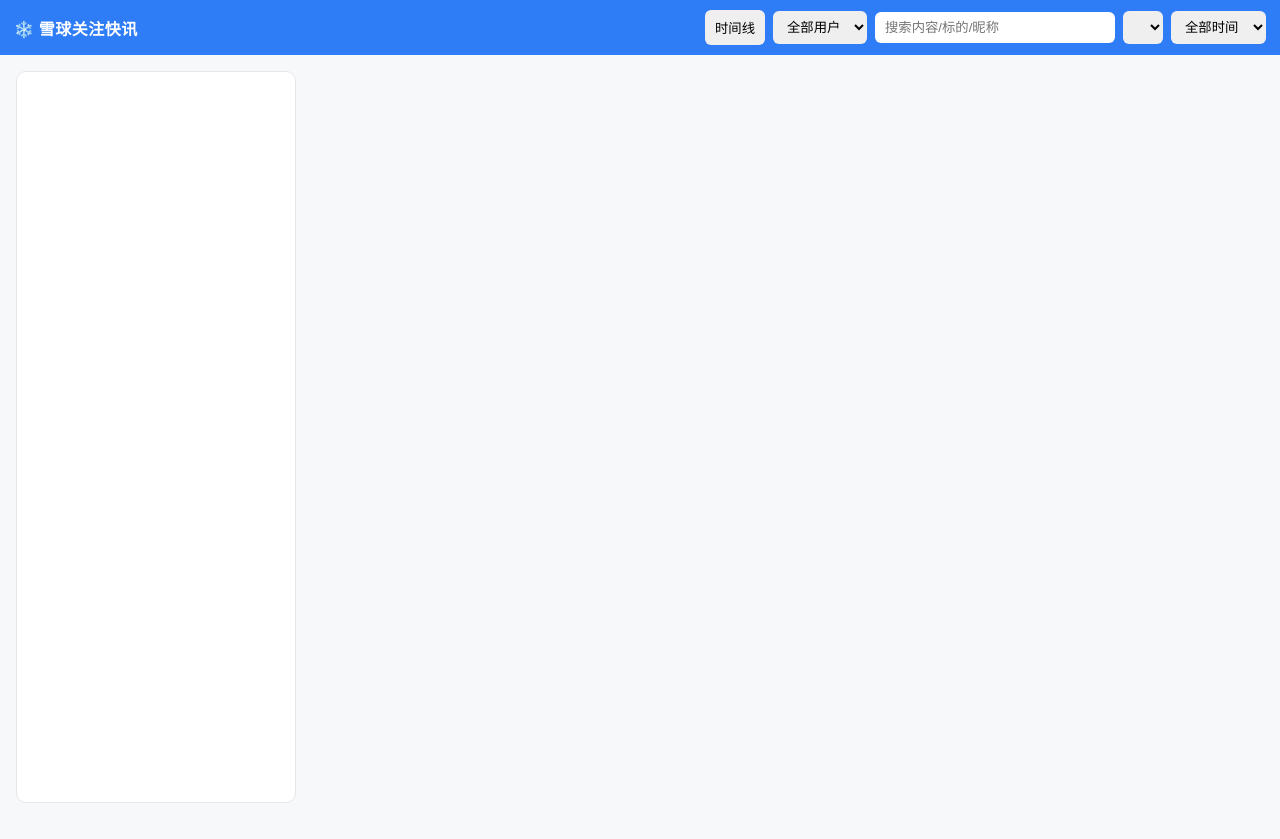
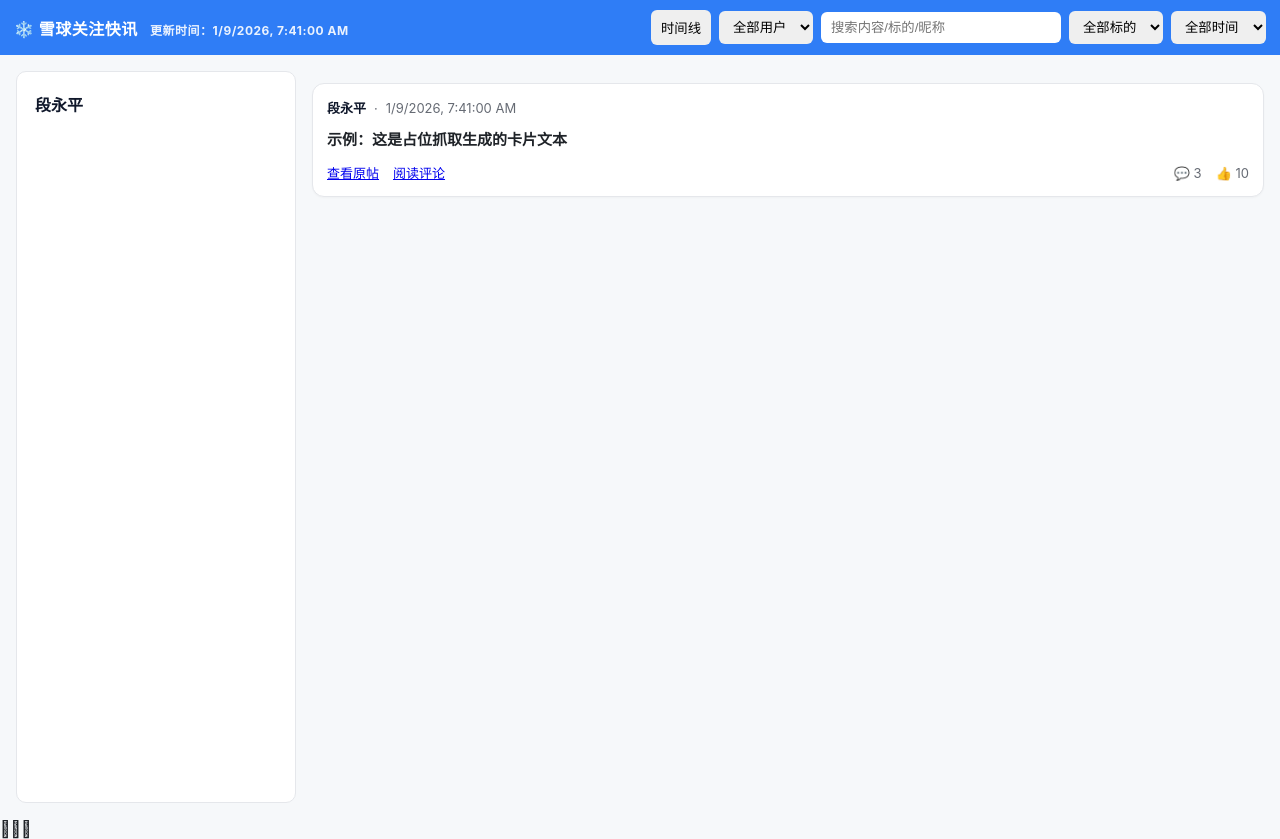
Before and after one commit to JohnWish1590/xueqiu, a website: page web/index.html in a window 1280 px wide. Drawn offline with Linux system fonts and the light colour scheme; no server answers.

Commit message:
Add files via upload

```diff
--- a/web/app.js
+++ b/web/app.js
@@ -1,146 +1,273 @@
-// app.js：时间线默认显示（所有用户），修复昵称与原图浮窗逻辑（强制 raw），并支持移动端顶部选择
+// app.js 强化修复版：
+// - 默认显示“时间线”（所有用户），时间越晚越靠前
+// - 顶部时间线按钮一键切回所有用户；用户下拉支持桌面/移动端
+// - 若 byUser 为空，从 timeline 动态构造用户列表，避免下拉无选项
+// - 昵称优先使用 web/nicknames.json（覆盖），再用数据中的 user_name
+// - 图片：正文与链接中的缩略图(!thumb.jpg)行内显示；点击缩略图或链接，浮窗显示原图(!raw.jpg)
+// - 引用“回复@…”自动灰底块
+// - 数据加载带缓存破坏参数 v，避免手机端不刷新
+
 (async function(){
   const $ = (sel)=>document.querySelector(sel);
+  const ts = Date.now();
 
-  // 读取数据（禁止缓存，确保最新）
-  const ts = Date.now();
+  // 加载数据（带版本参数避免缓存）
   const dataResp = await fetch(`./data/index.json?v=${ts}`);
-  const data = await dataResp.json();
-  const byUser = data.byUser||{};
-  const byTicker = data.byTicker||{};
-  const timeline = data.timeline||[];
+  const data = await dataResp.json().catch(()=>({ byUser:{}, byTicker:{}, timeline:[] }));
+  const byUser = data.byUser || {};
+  const byTicker = data.byTicker || {};
+  const timeline = Array.isArray(data.timeline) ? data.timeline : [];
 
   // 更新时间（优先 build.json）
   let deployedAt = null;
-  try { const build = await (await fetch(`./build.json?v=${ts}`)).json(); if(build && build.deployedAt) deployedAt = new Date(build.deployedAt); } catch{}
-  if(!deployedAt){ const latest = timeline.reduce((m,i)=>{ const t=new Date(i.created_at).getTime(); return isNaN(t)?m:Math.max(m,t); },0); deployedAt = latest? new Date(latest): new Date(); }
-  const inline = $('#lastUpdateInline'); if(inline) inline.textContent = `更新时间：${deployedAt.toLocaleString()}`;
+  try {
+    const build = await (await fetch(`./build.json?v=${ts}`)).json();
+    if (build && build.deployedAt) deployedAt = new Date(build.deployedAt);
+  } catch {}
+  if (!deployedAt) {
+    const latest = timeline.reduce((m,i)=>{
+      const t = new Date(i.created_at).getTime();
+      return Number.isFinite(t) ? Math.max(m,t) : m;
+    }, 0);
+    deployedAt = latest ? new Date(latest) : new Date();
+  }
+  const inline = $('#lastUpdateInline');
+  if (inline) inline.textContent = `更新时间：${deployedAt.toLocaleString()}`;
 
-  // 覆盖昵称（先用前端，再补数据，避免回退数字）
+  // 加载昵称覆盖
   let overrides = {};
-  try { overrides = await (await fetch(`./nicknames.json?v=${ts}`)).json(); } catch{}
+  try {
+    overrides = await (await fetch(`./nicknames.json?v=${ts}`)).json();
+  } catch {}
   const defaultOverrides = { "1936609590":"逸修1", "3350642636":"亲爱的阿兰", "7708198303":"星辰大海的边界" };
   overrides = { ...defaultOverrides, ...overrides };
 
+  // 生成 id->name 映射
   const idName = new Map();
-  Object.keys(overrides).forEach(k=>{ const uid=Number(k); const nm=String(overrides[k]||'').trim(); if(nm) idName.set(uid, nm); });
-  Object.keys(byUser).forEach(k=>{ const uid=Number(k); const arr=byUser[k]; const nm=arr && arr[0] && arr[0].user_name ? String(arr[0].user_name).trim(): ''; if(nm && !idName.has(uid)) idName.set(uid, nm); });
-  timeline.forEach(it=>{ const uid=Number(it.user_id); const nm=it.user_name? String(it.user_name).trim(): ''; if(nm && !idName.has(uid)) idName.set(uid, nm); });
-  const nameOf = (uid)=>{ const nm=idName.get(Number(uid)); return nm && nm.trim()? nm : `用户${uid}`; };
+  Object.keys(overrides).forEach(k=>{
+    const uid = Number(k);
+    const nm = String(overrides[k]||'').trim();
+    if (nm) idName.set(uid, nm);
+  });
+  Object.keys(byUser).forEach(k=>{
+    const uid = Number(k);
+    const arr = byUser[k];
+    const nm = arr && arr[0] && arr[0].user_name ? String(arr[0].user_name).trim() : '';
+    if (nm && !idName.has(uid)) idName.set(uid, nm);
+  });
+  timeline.forEach(it=>{
+    const uid = Number(it.user_id);
+    const nm = it.user_name ? String(it.user_name).trim() : '';
+    if (nm && !idName.has(uid)) idName.set(uid, nm);
+  });
+  const nameOf = (uid)=>{
+    const nm = idName.get(Number(uid));
+    return nm && nm.trim() ? nm : `用户${uid}`;
+  };
 
-  // 顶部选择器与侧栏
-  const userList = $('#userList');
+  // 构造用户列表：优先 byUser；若为空，按 timeline 唯一 user_id 构造
+  let userListArr = Object.keys(byUser).map(k=>Number(k));
+  if (!userListArr.length) {
+    const s = new Set();
+    timeline.forEach(i=>{ if (Number.isFinite(Number(i.user_id))) s.add(Number(i.user_id)); });
+    userListArr = Array.from(s);
+  }
+  // 生成用户对象并按昵称排序
+  const users = userListArr.map(uid=>({ id: uid, name: nameOf(uid) }))
+                           .sort((a,b)=> (a.name||'').localeCompare(b.name||''));
+
+  // 渲染侧栏用户（桌面）
+  const userListEl = $('#userList');
   const userTpl = document.getElementById('userItemTpl');
-  const users = Object.keys(byUser).map(k=>({ id:Number(k), name:nameOf(Number(k)) }))
-                    .sort((a,b)=>(a.name||'').localeCompare(b.name||''));
-  if(userList){ userList.innerHTML=''; users.forEach(u=>{ const node=userTpl.content.cloneNode(true); const a=node.querySelector('.nick'); a.textContent=u.name; a.href=`https://xueqiu.com/u/${u.id}`; a.addEventListener('click', e=>{ e.preventDefault(); render({ userId:u.id }); }); userList.appendChild(node); }); }
+  if (userListEl && userTpl) {
+    userListEl.innerHTML = '';
+    users.forEach(u=>{
+      const node = userTpl.content.cloneNode(true);
+      const a = node.querySelector('.nick');
+      a.textContent = u.name;
+      a.href = `https://xueqiu.com/u/${u.id}`;
+      a.addEventListener('click', (e)=>{ e.preventDefault(); render({ userId: u.id }); });
+      userListEl.appendChild(node);
+    });
+  }
+
+  // 顶部用户下拉（手机/桌面均可用）
   const userSelect = $('#userSelect');
-  if(userSelect){ userSelect.innerHTML = '<option value="all">全部用户</option>' + users.map(u=>`<option value="${u.id}">${u.name}</option>`).join(''); userSelect.addEventListener('change', ()=>{ const val=userSelect.value; render({ userId: val==='all'? null : Number(val)}); }); }
+  if (userSelect) {
+    userSelect.innerHTML = '<option value="all">全部用户</option>' + users.map(u=>`<option value="${u.id}">${u.name}</option>`).join('');
+    userSelect.addEventListener('change', ()=>{
+      const val = userSelect.value;
+      render({ userId: val === 'all' ? null : Number(val) });
+    });
+  }
 
-  // 时间线按钮：一键切回“所有用户”
+  // 顶部“时间线”按钮：一键切回所有用户（按时间排序）
   const timelineBtn = $('#timelineBtn');
-  if(timelineBtn){ timelineBtn.addEventListener('click', ()=>{ if(userSelect){ userSelect.value='all'; } render({ userId:null }); }); }
+  if (timelineBtn) {
+    timelineBtn.addEventListener('click', ()=>{
+      if (userSelect) userSelect.value = 'all';
+      render({ userId: null });
+    });
+  }
 
-  // 标的选择
+  // 标的下拉
   const tickers = Object.keys(byTicker).sort();
-  const tickerSelect = $('#tickerSelect'); if(tickerSelect){ tickerSelect.innerHTML = '<option value="all">全部标的</option>' + tickers.map(t=>`<option value="${t}">${t}</option>`).join(''); }
+  const tickerSelect = $('#tickerSelect');
+  if (tickerSelect) {
+    tickerSelect.innerHTML = '<option value="all">全部标的</option>' + tickers.map(t=>`<option value="${t}">${t}</option>`).join('');
+  }
 
-  // 读/未读
-  const storeKey='xq_read_hashes';
+  // 读/未读存储
+  const storeKey = 'xq_read_hashes';
   const getRead = ()=> new Set(JSON.parse(localStorage.getItem(storeKey)||'[]'));
-  const setRead = s => localStorage.setItem(storeKey, JSON.stringify(Array.from(s)));
+  const setRead = s  => localStorage.setItem(storeKey, JSON.stringify(Array.from(s)));
 
-  // imedao 链接：缩略图/原图（强制 raw）
+  // imedao 链接转换：缩略图/原图（点击始终开原图）
   function getThumbAndRaw(u){
-    try{
+    try {
       const url = new URL(u);
       const isImedao = url.hostname.includes('xqimg.imedao.com');
-      if(!isImedao) return { thumb:u, raw:u };
-      const path = url.pathname; const excl = path.indexOf('!'); const base = excl>0? path.slice(0,excl): path;
+      if (!isImedao) return { thumb: u, raw: u };
+      const path = url.pathname;
+      const excl = path.indexOf('!');
+      const base = excl > 0 ? path.slice(0, excl) : path;
       const thumbUrl = new URL(url); thumbUrl.pathname = `${base}!thumb.jpg`;
       const rawUrl   = new URL(url); rawUrl.pathname   = `${base}!raw.jpg`;
       return { thumb: thumbUrl.toString(), raw: rawUrl.toString() };
-    }catch{
+    } catch {
       const base = u.replace(/!(?:thumb|raw|large|\w+)(?:\.\w+)?$/, '');
       return { thumb: `${base}!thumb.jpg`, raw: `${base}!raw.jpg` };
     }
   }
 
-  // 收集所有图片链接（正文文本、HTML、锚点、img[src]）
+  // 提取所有可能的图片链接（正文、a[href]、img[src]）
   function extractAllImageLinks(body){
     const urls = new Set();
-    const html = body.innerHTML||'';
+    const html = body.innerHTML || '';
     const re = /(https?:\/\/[^\s"']+\.(?:jpg|jpeg|png)(?:![\w.]+)?)/gi;
-    let m; while((m=re.exec(html))){ urls.add(m[1]); }
+    let m; while ((m = re.exec(html))) urls.add(m[1]);
     body.querySelectorAll('a').forEach(a=>{ const href=a.getAttribute('href')||''; if(/\.(jpg|jpeg|png)(!\w+\.\w+)?$/i.test(href) || href.includes('xqimg.imedao.com')) urls.add(href); });
-    body.querySelectorAll('img').forEach(img=>{ const src=img.getAttribute('src')||''; if(src) urls.add(src); });
+    body.querySelectorAll('img').forEach(img=>{ const src=img.getAttribute('src')||''; if (src) urls.add(src); });
     return Array.from(urls);
   }
 
-  // 引用灰底块
-  function wrapQuotes(body){ let html = body.innerHTML; html = html.replace(/(回复@[^：<]+：[^
-<]*)(<br\s*\/?|$)/g, '<div class="quote">$1</div>$2'); body.innerHTML = html; }
+  // 引用块：将“回复@…：”包裹为灰底
+  function wrapQuotes(body){
+    let html = body.innerHTML;
+    html = html.replace(/(回复@[^：<]+：[^[<]]*)(<br\s*\/?|$)/g, '<div class="quote">$1</div>$2');
+    body.innerHTML = html;
+  }
 
   // 浮窗
-  const lightbox = $('#lightbox'); const lightboxContent = $('#lightboxContent');
+  const lightbox = $('#lightbox');
+  const lightboxContent = $('#lightboxContent');
   const closeLightbox = ()=>{ lightbox.classList.remove('active'); lightboxContent.innerHTML=''; currentImgs=[]; curIdx=0; };
   $('#lightboxClose').addEventListener('click', closeLightbox);
-  lightbox.addEventListener('click', e=>{ if(e.target===lightbox) closeLightbox(); });
-  let currentImgs=[]; let curIdx=0; const showImg = (idx)=>{ lightboxContent.innerHTML = `<img src="${currentImgs[idx]}" alt="image">`; };
-  const openLightbox = (imgs)=>{ currentImgs=imgs; curIdx=0; showImg(0); lightbox.classList.add('active'); };
-  document.addEventListener('keydown', e=>{ if(!lightbox.classList.contains('active')) return; if(e.key==='Escape') return closeLightbox(); if(e.key==='ArrowRight'){ curIdx=(curIdx+1)%currentImgs.length; showImg(curIdx);} if(e.key==='ArrowLeft'){ curIdx=(curIdx-1+currentImgs.length)%currentImgs.length; showImg(curIdx);} });
+  lightbox.addEventListener('click', (e)=>{ if (e.target === lightbox) closeLightbox(); });
+  let currentImgs = []; let curIdx = 0;
+  const showImg = (idx)=>{ lightboxContent.innerHTML = `<img src="${currentImgs[idx]}" alt="image">`; };
+  const openLightbox = (imgs)=>{ currentImgs = imgs; curIdx = 0; showImg(0); lightbox.classList.add('active'); };
+  document.addEventListener('keydown', (e)=>{
+    if (!lightbox.classList.contains('active')) return;
+    if (e.key === 'Escape') return closeLightbox();
+    if (e.key === 'ArrowRight') { curIdx = (curIdx+1) % currentImgs.length; showImg(curIdx); }
+    if (e.key === 'ArrowLeft')  { curIdx = (curIdx-1+currentImgs.length) % currentImgs.length; showImg(curIdx); }
+  });
 
-  function render({ userId=null }={}){
-    // 顶部选择优先生效；默认时间线（所有用户）
-    const topSel = $('#userSelect'); if(userId===null && topSel && topSel.value && topSel.value!=='all'){ userId = Number(topSel.value); }
-    const kw = ($('#kw').value||'').trim().toLowerCase();
-    const tSel = $('#tickerSelect')? $('#tickerSelect').value : 'all';
-    const dSel = $('#dateSelect')? $('#dateSelect').value : 'all';
-    const now = Date.now(); const day=86400000;
-    const inRange = t=>{ if(dSel==='all') return true; const ts=new Date(t.created_at).getTime(); if(dSel==='1d') return (now-ts)<=day; if(dSel==='7d') return (now-ts)<=day*7; if(dSel==='30d') return (now-ts)<=day*30; return true; };
+  function render({ userId = null } = {}){
+    // 顶部选择优先生效；userId = null 表示“时间线”（所有用户）
+    const topSel = $('#userSelect');
+    if (userId === null && topSel && topSel.value && topSel.value !== 'all') {
+      userId = Number(topSel.value);
+    }
 
-    const list = (userId? (byUser[userId]||[]) : timeline)
-      .filter(i=> (tSel==='all' || (i.tickers||[]).includes(tSel)))
-      .filter(i=> inRange(i))
-      .filter(i=> !kw || ((i.text||'').toLowerCase().includes(kw) || (i.title||'').toLowerCase().includes(kw) || nameOf(i.user_id).toLowerCase().includes(kw)))
-      .sort((a,b)=> new Date(b.created_at) - new Date(a.created_at));
+    const kw = ($('#kw')?.value || '').trim().toLowerCase();
+    const tSel = $('#tickerSelect')?.value || 'all';
+    const dSel = $('#dateSelect')?.value || 'all';
 
-    const tl = $('#timeline'); tl.innerHTML='';
+    const now = Date.now(); const day = 86400000;
+    const inRange = (t)=>{
+      if (dSel === 'all') return true;
+      const ts = new Date(t.created_at).getTime();
+      if (!Number.isFinite(ts)) return false;
+      if (dSel === '1d')  return (now - ts) <= day;
+      if (dSel === '7d')  return (now - ts) <= day*7;
+      if (dSel === '30d') return (now - ts) <= day*30;
+      return true;
+    };
+
+    const list = (userId ? (byUser[userId] || []) : timeline)
+      .filter(i => (tSel === 'all' || (i.tickers || []).includes(tSel)))
+      .filter(inRange)
+      .filter(i => !kw || ((i.text || '').toLowerCase().includes(kw) || (i.title || '').toLowerCase().includes(kw) || nameOf(i.user_id).toLowerCase().includes(kw)))
+      .sort((a,b) => new Date(b.created_at) - new Date(a.created_at));
+
+    const tl = $('#timeline'); tl.innerHTML = '';
     const tpl = document.getElementById('cardTpl');
     const read = getRead();
 
-    list.forEach(item=>{
+    list.forEach(item => {
       const node = tpl.content.cloneNode(true);
-      const art = node.querySelector('.card');
-      const nick=node.querySelector('.nick'); nick.textContent = nameOf(item.user_id); nick.href = `https://xueqiu.com/u/${item.user_id}`;
+      const art  = node.querySelector('.card');
+      const nick = node.querySelector('.nick');
+      nick.textContent = nameOf(item.user_id);
+      nick.href = `https://xueqiu.com/u/${item.user_id}`;
       node.querySelector('.time').textContent = new Date(item.created_at).toLocaleString();
 
-      const body = node.querySelector('.card-body'); body.innerHTML = (item.text||item.title||'');
+      const body = node.querySelector('.card-body');
+      body.innerHTML = (item.text || item.title || '');
       wrapQuotes(body);
 
-      // 收集图片并附加缩略图；点击/链接一律开原图
+      // 收集图片并附加缩略图；点击或链接一律开原图（!raw.jpg）
       const links = extractAllImageLinks(body);
-      links.forEach(href=>{ const pair=getThumbAndRaw(href); const img=document.createElement('img'); img.className='inline-img'; img.src=pair.thumb; img.addEventListener('click', ()=> openLightbox([pair.raw])); body.appendChild(img); });
-      body.querySelectorAll('a').forEach(a=>{ const href=a.getAttribute('href')||''; if(href.includes('xqimg.imedao.com')){ const pair=getThumbAndRaw(href); a.addEventListener('click', (e)=>{ e.preventDefault(); openLightbox([pair.raw]); }); }});
+      if (links.length) {
+        const raws = links.map(href => getThumbAndRaw(href).raw);
+        links.forEach(href => {
+          const pair = getThumbAndRaw(href);
+          // 行内缩略图
+          const img = document.createElement('img');
+          img.className = 'inline-img';
+          img.src = pair.thumb;
+          img.addEventListener('click', () => openLightbox([pair.raw]));
+          body.appendChild(img);
+        });
+        // 拦截“查看图片”类链接
+        body.querySelectorAll('a').forEach(a => {
+          const href = a.getAttribute('href') || '';
+          if (href.includes('xqimg.imedao.com')) {
+            const raw = getThumbAndRaw(href).raw;
+            a.addEventListener('click', (e) => { e.preventDefault(); openLightbox([raw]); });
+          }
+        });
+      }
 
-      const origin=node.querySelector('.origin'); origin.href = item.url||`https://xueqiu.com/u/${item.user_id}`;
-      const readComments=node.querySelector('.read-comments'); readComments.href = (item.url||`https://xueqiu.com/u/${item.user_id}`);
+      const origin = node.querySelector('.origin'); origin.href = item.url || `https://xueqiu.com/u/${item.user_id}`;
+      const readComments = node.querySelector('.read-comments'); readComments.href = (item.url || `https://xueqiu.com/u/${item.user_id}`);
 
-      const counts=node.querySelector('.counts'); const cc=Number(item.comments_count||0), lc=Number(item.likes_count||0); if(cc+lc>0){ counts.innerHTML = `<span class="icon">💬 ${cc}</span><span class="icon">👍 ${lc}</span>`; }
+      const counts = node.querySelector('.counts');
+      const cc = Number(item.comments_count || 0), lc = Number(item.likes_count || 0);
+      if (cc + lc > 0) counts.innerHTML = `<span class="icon">💬 ${cc}</span><span class="icon">👍 ${lc}</span>`;
 
-      const isRead = read.has(item.hash); art.classList.add(isRead? 'read':'unread');
-      art.addEventListener('click', (e)=>{ if(!(e.target.closest('a')||e.target.closest('img.inline-img'))){ const s=getRead(); s.add(item.hash); setRead(s); art.classList.remove('unread'); art.classList.add('read'); } });
-      origin.addEventListener('click', ()=>{ const s=getRead(); s.add(item.hash); setRead(s); });
-      readComments.addEventListener('click', ()=>{ const s=getRead(); s.add(item.hash); setRead(s); });
+      const isRead = read.has(item.hash);
+      art.classList.add(isRead ? 'read' : 'unread');
+      art.addEventListener('click', (e) => {
+        if (!(e.target.closest('a') || e.target.closest('img.inline-img'))) {
+          const s = getRead(); s.add(item.hash); setRead(s); art.classList.remove('unread'); art.classList.add('read');
+        }
+      });
+      origin.addEventListener('click', () => { const s = getRead(); s.add(item.hash); setRead(s); });
+      readComments.addEventListener('click', () => { const s = getRead(); s.add(item.hash); setRead(s); });
 
       tl.appendChild(node);
     });
   }
 
-  if($('#tickerSelect')) $('#tickerSelect').addEventListener('change', ()=> render({}));
-  if($('#dateSelect')) $('#dateSelect').addEventListener('change',  ()=> render({}));
-  if($('#kw'))          $('#kw').addEventListener('input',      ()=> render({}));
+  // 事件绑定
+  $('#tickerSelect')?.addEventListener('change', () => render({ userId: null }));
+  $('#dateSelect')?.addEventListener('change',  () => render({ userId: null }));
+  $('#kw')?.addEventListener('input',          () => render({ userId: null }));
+  $('#timelineBtn')?.addEventListener('click', () => { $('#userSelect') && ($('#userSelect').value = 'all'); render({ userId: null }); });
 
-  // 默认显示：时间线（所有用户）
-  render({ userId:null });
+  // 默认渲染：时间线（所有用户）
+  render({ userId: null });
 })();
```
Also changed, not shown: web/index.html (+1 -0 lines), web/style.css (+5 -7 lines).
